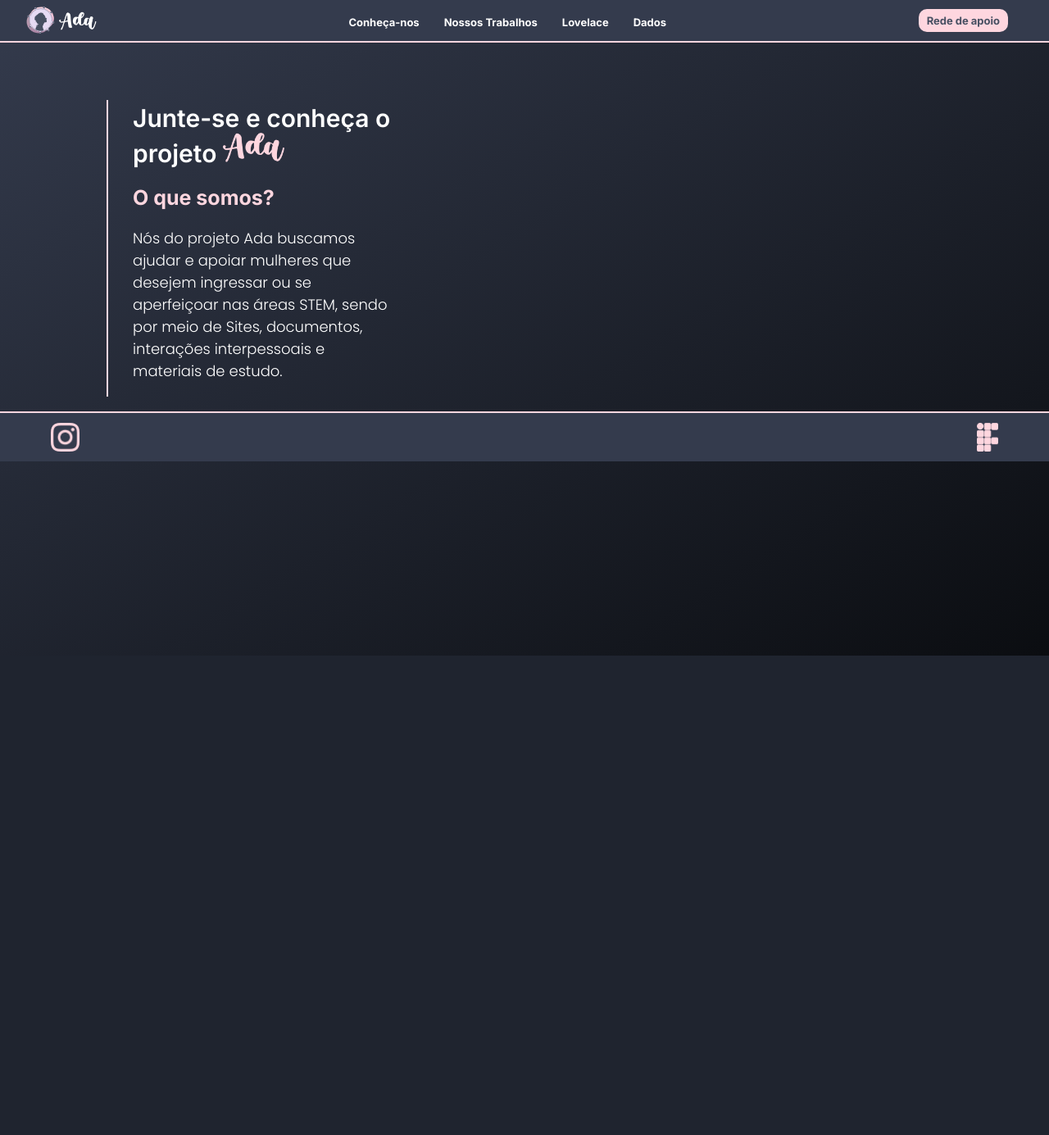
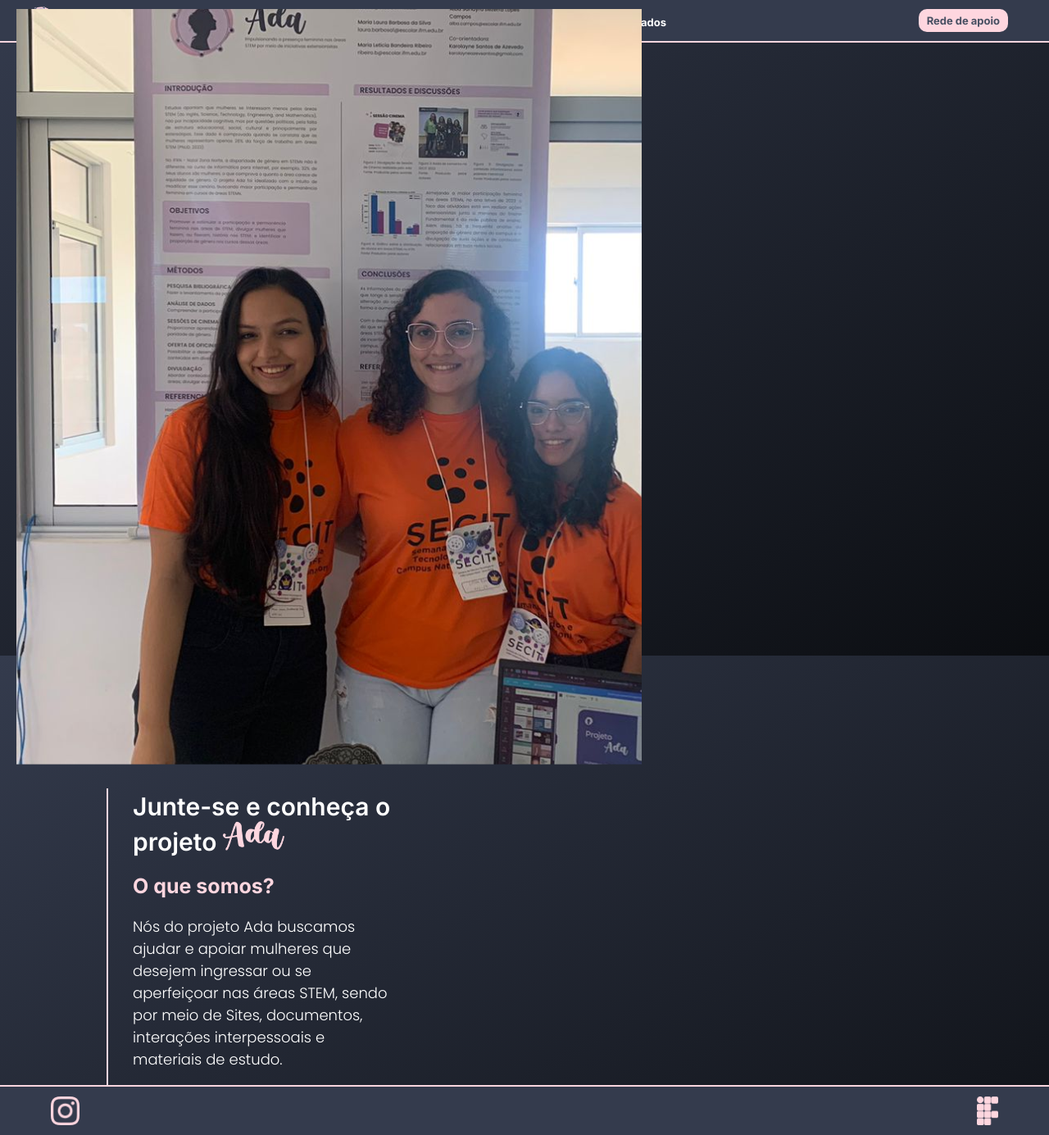
Before and after one commit to Marialaura-bs/Sistema-Ada, a Flask app: page / in a window 1280 px wide. Shown: the whole page at 82% size. Before the commit the page ends 800 px from the top, so only its background shows below. Run offline with Flask 3, Linux system fonts and the light colour scheme.

Commit message:
miseras alterações

```diff
--- a/static/css/style.css
+++ b/static/css/style.css
@@ -1,15 +1,12 @@
 html{
     height: 100%;
     min-height: 100vh;
-    display: flex;
-    flex-direction: column;
 }
 
 body{
     background-color: #474F62;
     margin: 0;
     padding: 0;
-    height: 100%;
     min-height: 100vh;
     background: linear-gradient(to bottom right, #343B4D, #0b0d11);
     background-attachment: fixed;
@@ -17,6 +14,17 @@ body{
 }
 
 /*INDEX.HTML*/
+
+.backgroundgirls{
+    background-image: linear-gradient(to right, rgba(0, 0, 0, 0.7), rgba(0, 0, 0, 0.3)), url('/path/to/image.png') no-repeat center center;;
+    height: 100vh;
+    background-size: cover;
+    display: flex;
+    align-items: center;
+    justify-content: left;
+    padding: 20px;
+}
+
 .texto_index{
     display: inline-block;
     margin: 0 auto;
--- a/templates/index.html
+++ b/templates/index.html
@@ -1,13 +1,14 @@
 {% extends 'base.html' %}
 
     {% block conteudo %}
-    <section class="texto_index">
-        <h1>Junte-se e conheça o <br>projeto <img src="/static/img/Ada.png" alt=""></h1>
-        <h2>O que somos?</h2>
-        <p>Nós do projeto Ada buscamos <br> ajudar e apoiar mulheres que <br> desejem ingressar ou se <br> aperfeiçoar nas áreas STEM, sendo <br> por meio de Sites, documentos, <br> interações interpessoais e <br> materiais de estudo.</p>
-    </section>
-    <div class="img_gradiente">
-        <img src="" alt="">
+        <div class="backgroundgirls">
+            <img src="/static/img/fotogirls_ada_index.png" alt="">
+        </div>
+        <section class="texto_index">
+            <h1>Junte-se e conheça o <br>projeto <img src="/static/img/Ada.png" alt=""></h1>
+            <h2>O que somos?</h2>
+            <p>Nós do projeto Ada buscamos <br> ajudar e apoiar mulheres que <br> desejem ingressar ou se <br> aperfeiçoar nas áreas STEM, sendo <br> por meio de Sites, documentos, <br> interações interpessoais e <br> materiais de estudo.</p>
+        </section>
     </div>
 
     {%endblock%}
```
